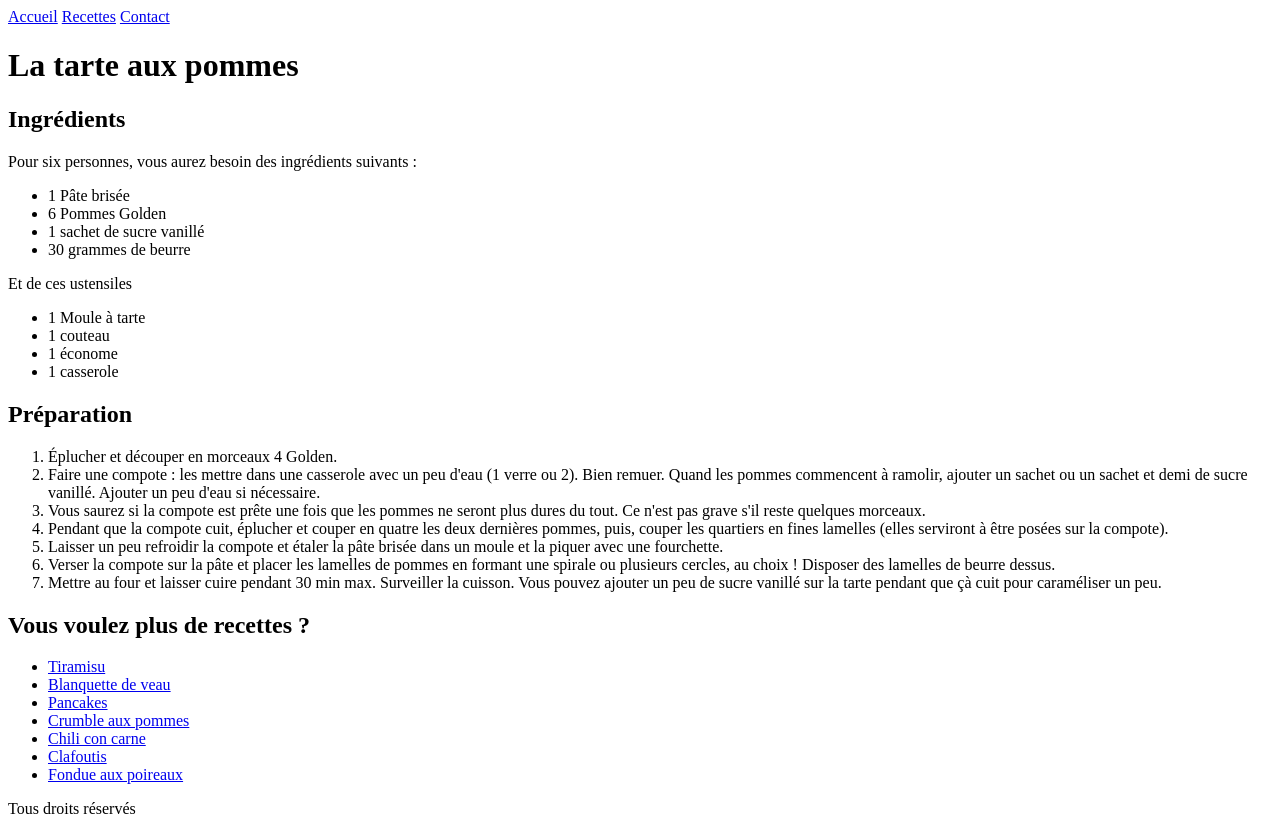
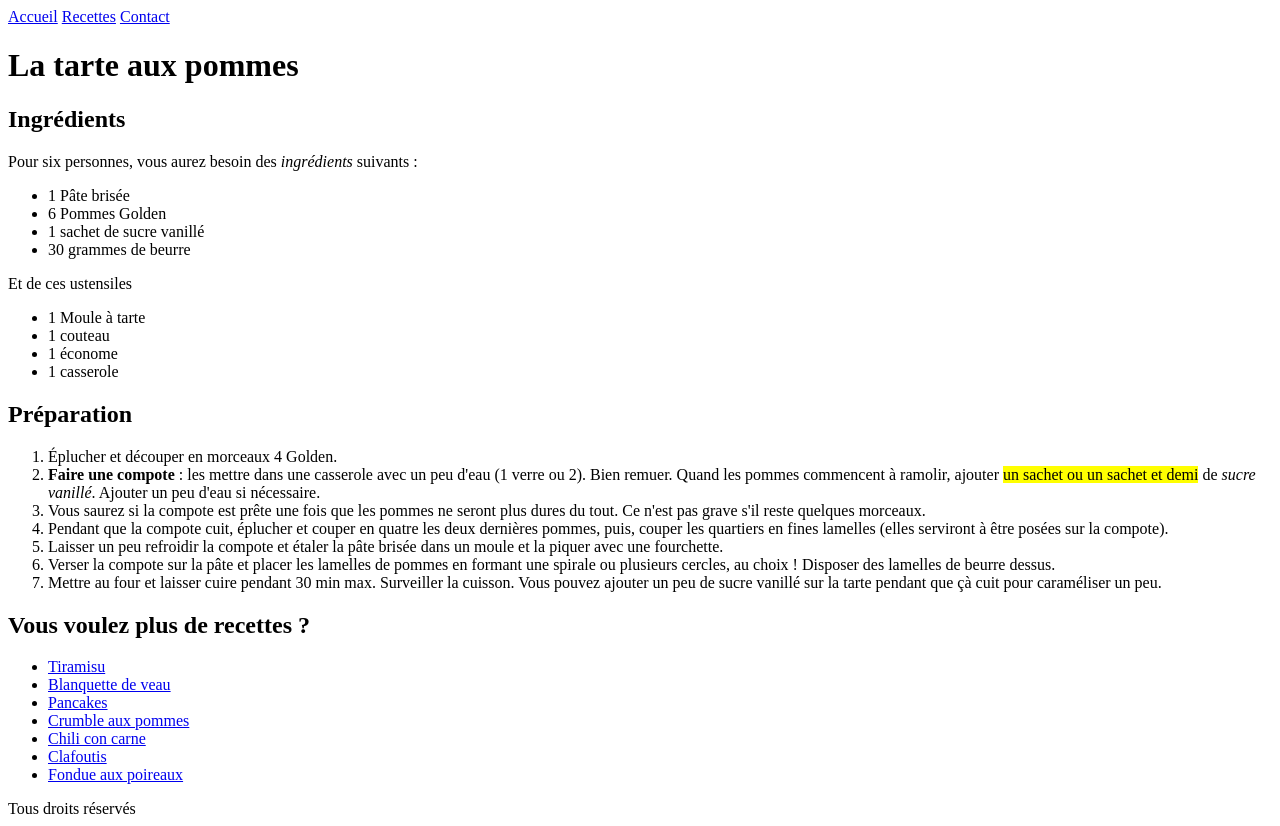
Before and after one commit to HanaaBelle/html-a-z, a plain HTML site: page 5_semantique_header_nav_footer/exercice/soupe_de_div.html in a window 1280 px wide. Drawn offline with Linux system fonts and the light colour scheme.

Commit message:
Added semantic text elements

```diff
--- a/5_semantique_header_nav_footer/exercice/soupe_de_div.html
+++ b/5_semantique_header_nav_footer/exercice/soupe_de_div.html
@@ -28,7 +28,7 @@
 
             <h2>Ingrédients</h2>
 
-            <p>Pour six personnes, vous aurez besoin des ingrédients suivants :</p>
+            <p>Pour six personnes, vous aurez besoin des <em>ingrédients</em> suivants :</p>
 
             <ul>
                 <li>1 Pâte brisée</li>
@@ -53,9 +53,9 @@
             <h2>Préparation</h2>
 
             <ol>
-                <li>Éplucher et découper en morceaux 4 Golden.</li>
-                <li>Faire une compote : les mettre dans une casserole avec un peu d'eau (1 verre ou 2). Bien remuer.
-                    Quand les pommes commencent à ramolir, ajouter un sachet ou un sachet et demi de sucre vanillé.
+                <li>Éplucher et découper en morceaux <stron>4 Golden</stron>.</li>
+                <li><strong>Faire une compote</strong> : les mettre dans une casserole avec un peu d'eau (1 verre ou 2). Bien remuer.
+                    Quand les pommes commencent à ramolir, ajouter <mark>un sachet ou un sachet et demi</mark> de <em>sucre vanillé</em>.
                     Ajouter un peu d'eau si nécessaire.</div>
                 <li>Vous saurez si la compote est prête une fois que les pommes ne seront plus dures du tout. Ce n'est
                     pas grave s'il reste quelques morceaux.</li>
```
Also changed, not shown: 5_semantique_header_nav_footer/index.html (+10 -1 lines).
